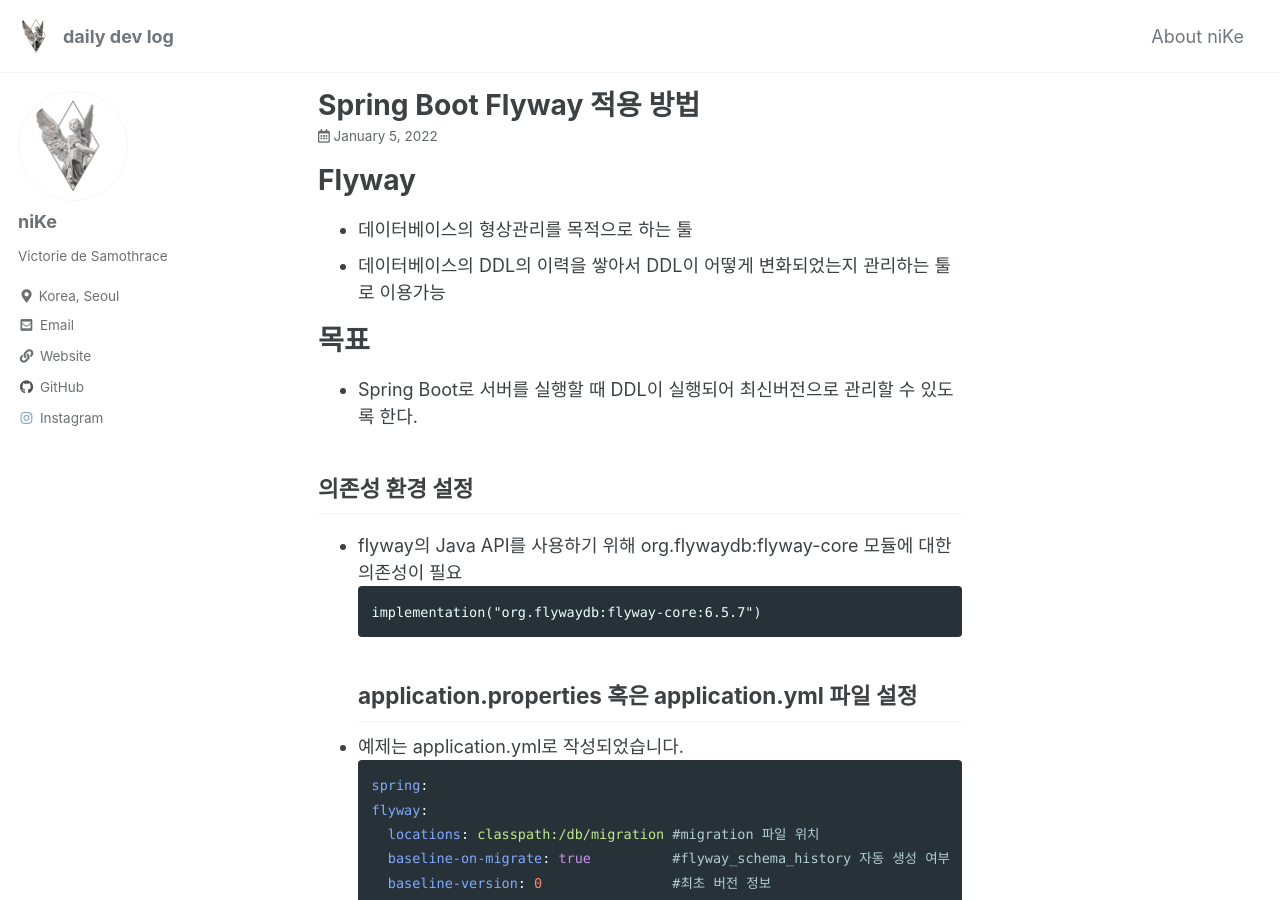
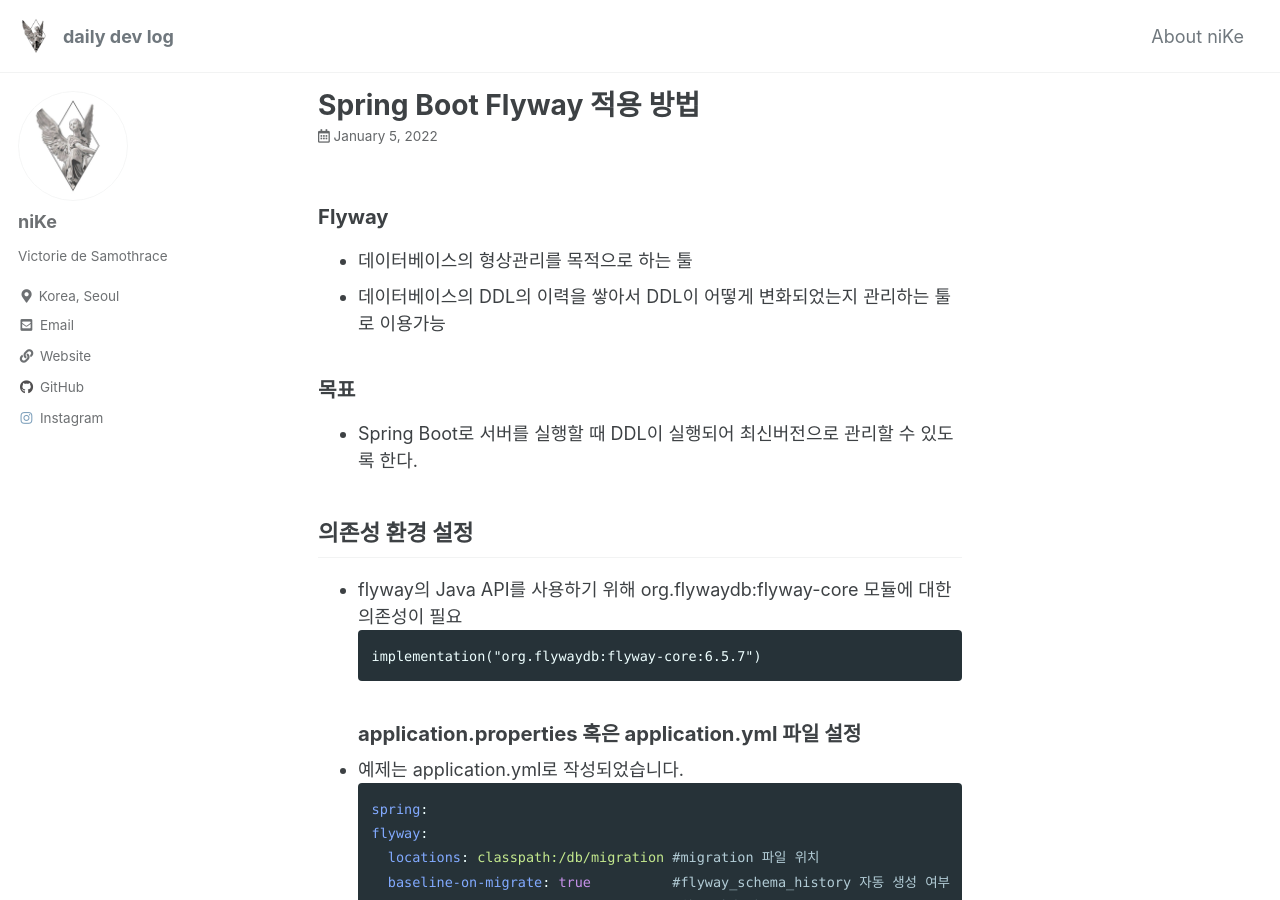
Before and after one commit to KwakTaeMin/KwakTaeMin.github.io, a Jekyll site: the page built from _posts/2022-01-05-flyway.md, in a window 1280 px wide and 900 px high. Built offline with Jekyll 4.4.1, drawn with Linux system fonts in a browser that asks for light colours; cached includes are drawn as plain includes.

```diff
--- a/_posts/2022-01-05-flyway.md
+++ b/_posts/2022-01-05-flyway.md
@@ -3,11 +3,11 @@ layout : single
 title : "Spring Boot Flyway 적용 방법"
 ---
 
-# Flyway
+### Flyway
 - 데이터베이스의 형상관리를 목적으로 하는 툴
 - 데이터베이스의 DDL의 이력을 쌓아서 DDL이 어떻게 변화되었는지 관리하는 툴로 이용가능
 
-# 목표
+### 목표
 - Spring Boot로 서버를 실행할 때 DDL이 실행되어 최신버전으로 관리할 수 있도록 한다.
 
 ## 의존성 환경 설정
@@ -15,7 +15,7 @@ title : "Spring Boot Flyway 적용 방법"
 ~~~
 implementation("org.flywaydb:flyway-core:6.5.7")
 ~~~
-## application.properties 혹은 application.yml 파일 설정
+### application.properties 혹은 application.yml 파일 설정
 - 예제는 application.yml로 작성되었습니다.
 ~~~yaml
 spring:
@@ -25,7 +25,7 @@ spring:
     baseline-version: 0                #최초 버전 정보
 ~~~
 
-## 마이그레이션 파일
+### 마이그레이션 파일
 - resource/db/migration 폴더 생성 후, V1__init.sql 파일을 생성
   - 경로 변경은 spring.flyway.locations 에서 수정할 수 있습니다.
 - V1__init.sql
@@ -50,10 +50,10 @@ SUFFIX: .sql
 - {PRIFIX}{VERSION}__{DESCRIPTION}{SUFFIX} 순으로 지켜져야합니다.
 - VERSION과 DESCRIPTION사이에는 반드시 언더바(__)가 2개 존재해야 인식할 수 있습니다.
 
-## Spring RUN
+### Spring RUN
 - Spring을 실행하는 순간 DDL이 실행되어 user 테이블과 flyway_schema_history 테이블이 만들어지는 것을 볼 수 있습니다.
 
-## 장점
+### 장점
 - flyway_schema_history 테이블을 통해 실행 내역을 확인할 수 있습니다.
 - 테이블 스키마를 변경하거나 새로운 테이블을 생성하여 형상 관리할 수 있습니다.
 - 다른 개발 Local 혹은 운영이나 개발서버에 DB 스키마를 수정할 필요없이 flyway로 관리하여 쉽게 배포할 수 있습니다.
```
Also changed, not shown: _posts/2021-12-21-markdown.md (+2 -2 lines), _posts/2022-01-04-intellij_no_candidates_found_for_method_call.md (+2 -2 lines).
